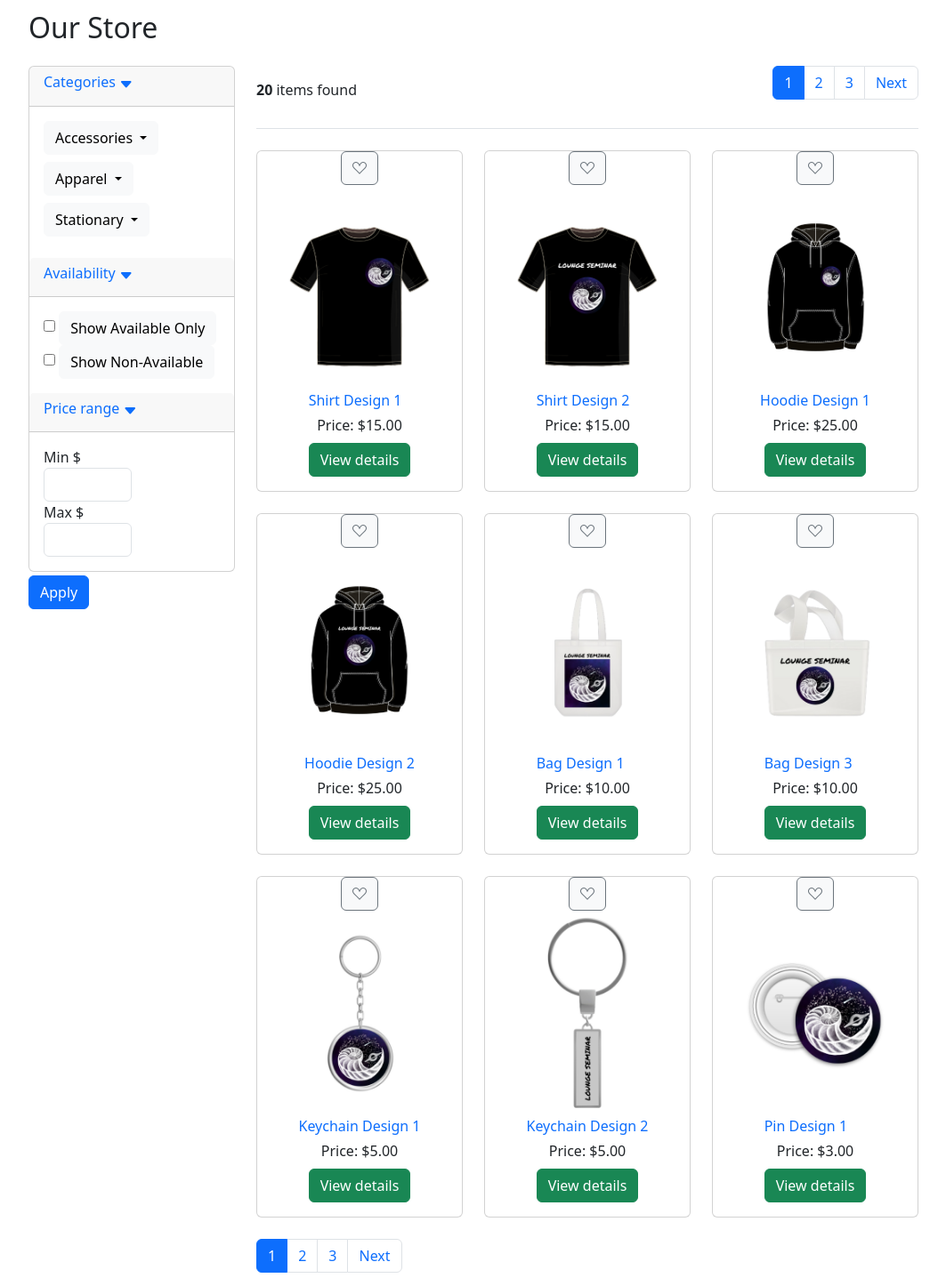
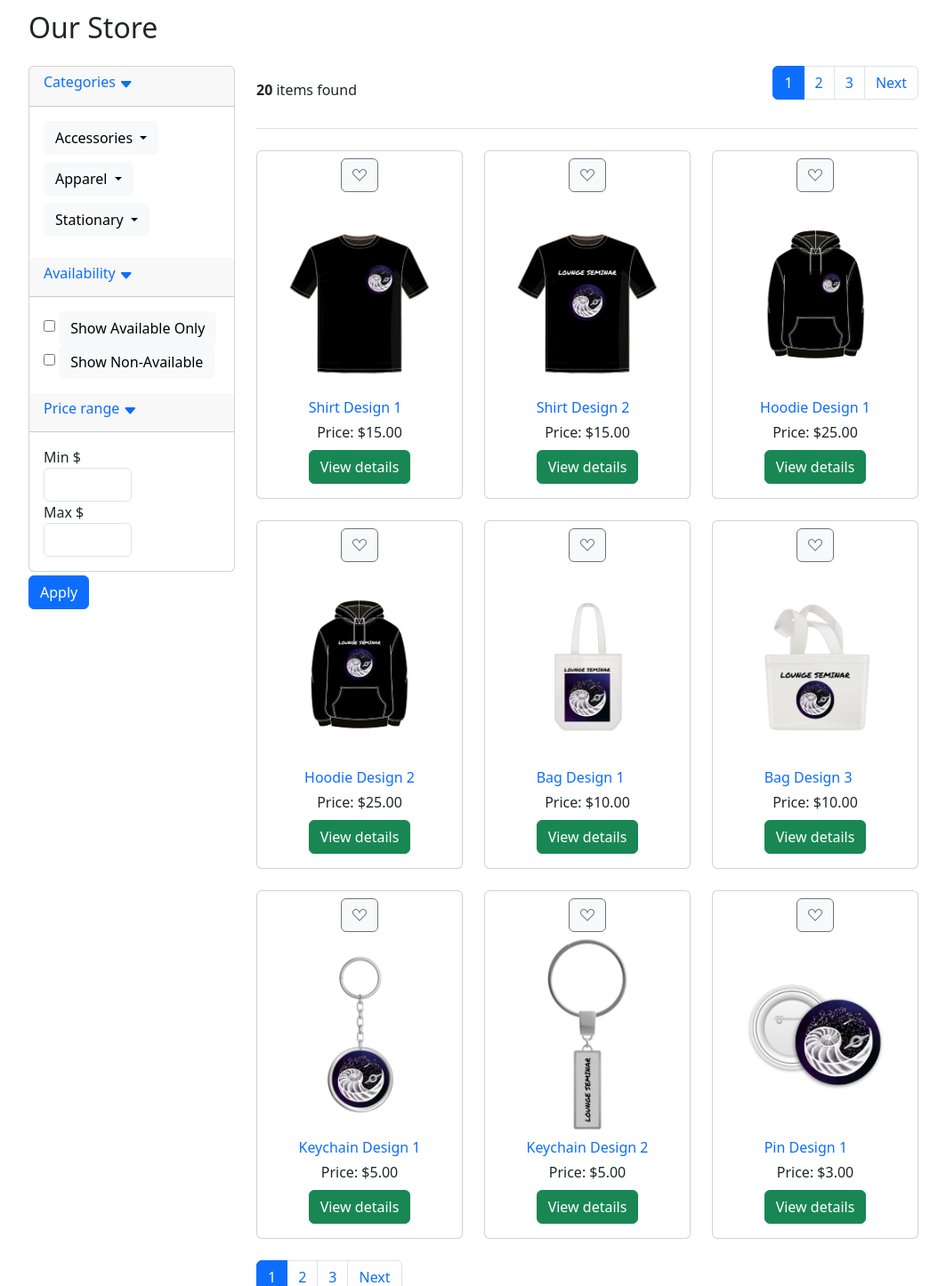
Before and after one commit to chrstnpet/django-eshop, a Django app: page /products/ in a window 1280 px wide. Shown: the part 153-1599 px from the top of the page at 89% size, without its empty margins (108-1171 px from the left). Run offline with Django 5.2, Linux system fonts and the light colour scheme; data comes from the database, SQL or seed files in the repository; some libraries are stand-ins or nearby versions.

Commit message:
minor change

```diff
--- a/lsshop/products/templates/products/product_detail.html
+++ b/lsshop/products/templates/products/product_detail.html
@@ -90,7 +90,7 @@
                                 </button>
                             </form>
                         {% else %}
-                            <a href="{% url 'loginreg:loginreg' %}" class="btn btn-light btn-outline-secondary">
+                            <a href="{% url 'loginreg:loginreg' %}" class="btn btn-light btn-outline-secondary mt-2">
                                 <i class="bi bi-suit-heart"></i>
                             </a>
                         {% endif %}
--- a/lsshop/products/templates/products/store.html
+++ b/lsshop/products/templates/products/store.html
@@ -143,7 +143,7 @@
                                                                 </button>
                                                             </form>
                                                         {% else %}
-                                                            <a href="{% url 'loginreg:loginreg' %}" class="btn btn-light btn-outline-secondary">
+                                                            <a href="{% url 'loginreg:loginreg' %}" class="btn btn-light btn-outline-secondary mt-2">
                                                                 <i class="bi bi-suit-heart"></i>
                                                             </a>
                                                         {% endif %}
```
